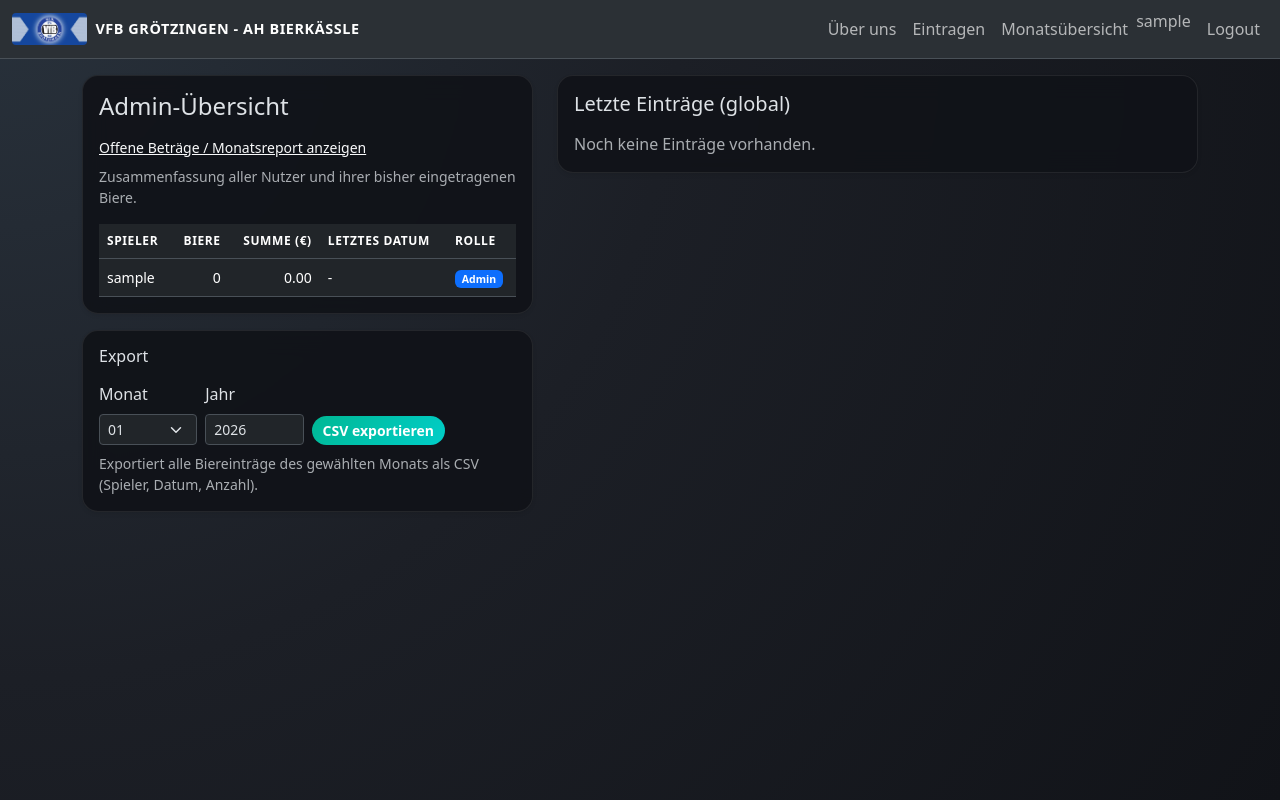
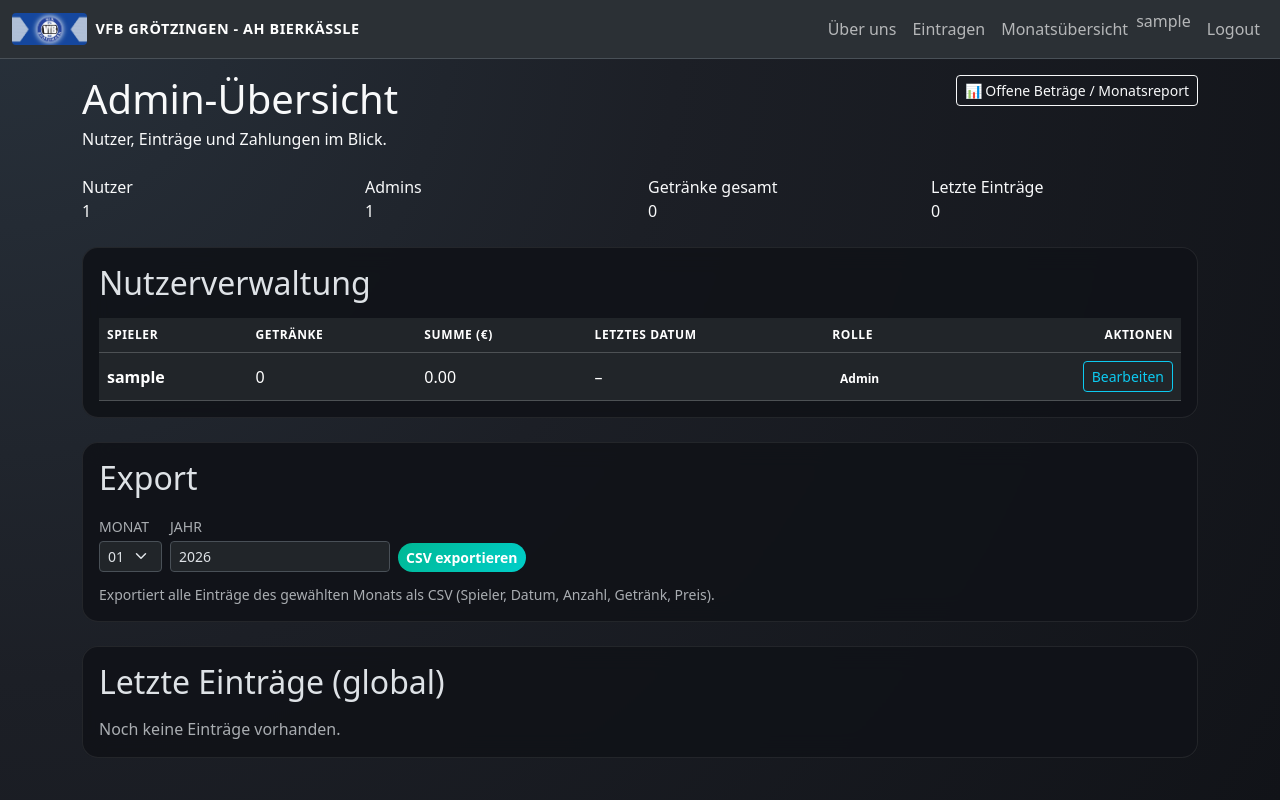
Before and after one commit to jbkunama1/hAI.VfBAHKaessle, a Flask app: page /admin in a window 1280 px wide. Run offline with Flask 3, Linux system fonts and the light colour scheme; the visitor is signed in with stand-in values (Sample User, id 1); data comes from the database, SQL or seed files in the repository; data that the repository does not hold is empty.

Commit message:
Add files via upload

```diff
--- a/app.py
+++ b/app.py
@@ -404,7 +404,7 @@
 
         users_stats = db.execute(
             """
-            SELECT u.id, u.username, u.is_admin,
+            SELECT u.id, u.username, u.telegram_id, u.is_admin,
                    COALESCE(SUM(b.amount), 0) AS beers,
                    MAX(b.drinking_date) AS last_date
             FROM users u
@@ -441,6 +441,111 @@
             beer_price=beer_price,
             drink_label=DRINK_LABEL,
         )
+
+    @app.route("/admin/user/<int:user_id>/edit", methods=["GET", "POST"])
+    @login_required
+    @admin_required
+    def admin_edit_user(user_id):
+        db = get_db()
+        admin_user = current_user()
+        user = db.execute(
+            "SELECT id, username, telegram_id, is_admin, created_at FROM users WHERE id = ?",
+            (user_id,),
+        ).fetchone()
+
+        if user is None:
+            flash("User nicht gefunden.", "warning")
+            return redirect(url_for("admin_dashboard"))
+
+        if request.method == "POST":
+            username = request.form.get("username", "").strip()
+            telegram_id_raw = request.form.get("telegram_id", "").strip()
+            new_password = request.form.get("new_password", "")
+            is_admin_checked = 1 if request.form.get("is_admin") == "on" else 0
+
+            if not username:
+                flash("Benutzername darf nicht leer sein.", "danger")
+                return render_template("admin_edit_user.html", edit_user=user)
+
+            telegram_id = None
+            if telegram_id_raw:
+                try:
+                    telegram_id = int(telegram_id_raw)
+                except ValueError:
+                    flash("Telegram-ID muss eine Zahl sein.", "danger")
+                    return render_template("admin_edit_user.html", edit_user=user)
+
+            if user["id"] == admin_user["id"] and is_admin_checked == 0:
+                flash("Du kannst dir die eigenen Admin-Rechte nicht entziehen.", "danger")
+                return render_template("admin_edit_user.html", edit_user=user)
+
+            duplicate = db.execute(
+                "SELECT id FROM users WHERE username = ? AND id != ?",
+                (username, user_id),
+            ).fetchone()
+            if duplicate:
+                flash("Benutzername ist bereits vergeben.", "danger")
+                return render_template("admin_edit_user.html", edit_user=user)
+
+            if telegram_id is not None:
+                duplicate_tg = db.execute(
+                    "SELECT id FROM users WHERE telegram_id = ? AND id != ?",
+                    (telegram_id, user_id),
+                ).fetchone()
+                if duplicate_tg:
+                    flash("Telegram-ID ist bereits einem anderen User zugeordnet.", "danger")
+                    return render_template("admin_edit_user.html", edit_user=user)
+
+            db.execute(
+                "UPDATE users SET username = ?, telegram_id = ?, is_admin = ? WHERE id = ?",
+                (username, telegram_id, is_admin_checked, user_id),
+            )
+
+            if new_password:
+                db.execute(
+                    "UPDATE users SET password_hash = ? WHERE id = ?",
+                    (generate_password_hash(new_password), user_id),
+                )
+
+            db.commit()
+            flash("User aktualisiert.", "success")
+            return redirect(url_for("admin_dashboard"))
+
+        return render_template("admin_edit_user.html", edit_user=user)
+
+    @app.route("/admin/user/<int:user_id>/delete", methods=["POST"])
+    @login_required
+    @admin_required
+    def admin_delete_user(user_id):
+        db = get_db()
+        admin_user = current_user()
+        user = db.execute(
+            "SELECT id, username, is_admin FROM users WHERE id = ?",
+            (user_id,),
+        ).fetchone()
+
+        if user is None:
+            flash("User nicht gefunden.", "warning")
+            return redirect(url_for("admin_dashboard"))
+
+        if user["is_admin"]:
+            flash("Admins dürfen nicht gelöscht werden.", "danger")
+            return redirect(url_for("admin_dashboard"))
+
+        if user["id"] == admin_user["id"]:
+            flash("Du kannst dich nicht selbst löschen.", "danger")
+            return redirect(url_for("admin_dashboard"))
+
+        db.execute(
+            "DELETE FROM payments WHERE beer_id IN (SELECT id FROM beers WHERE user_id = ?)",
+            (user_id,),
+        )
+        db.execute("DELETE FROM beers WHERE user_id = ?", (user_id,))
+        db.execute("DELETE FROM users WHERE id = ?", (user_id,))
+        db.commit()
+
+        flash(f"User '{user['username']}' wurde gelöscht.", "info")
+        return redirect(url_for("admin_dashboard"))
 
     @app.route("/admin/entry/<int:entry_id>/edit", methods=["GET", "POST"])
     @login_required
--- a/templates/admin_dashboard.html
+++ b/templates/admin_dashboard.html
@@ -1,42 +1,83 @@
 {% extends 'base.html' %}
 {% block content %}
-<div class="row g-4">
-  <div class="col-12 col-lg-5">
-    <div class="card shadow-sm">
+<div class="admin-header d-flex flex-wrap justify-content-between align-items-start gap-3 mb-4">
+  <div>
+    <h1 class="admin-title mb-1">Admin-Übersicht</h1>
+    <p class="admin-subtitle mb-0">Nutzer, Einträge und Zahlungen im Blick.</p>
+  </div>
+  <a href="{{ url_for('admin_report_balances') }}" class="btn btn-outline-light btn-sm">
+    📊 Offene Beträge / Monatsreport
+  </a>
+</div>
+
+<div class="row g-3 mb-4">
+  <div class="col-6 col-md-3">
+    <div class="stat-card">
+      <div class="stat-label">Nutzer</div>
+      <div class="stat-value">{{ users_stats|length }}</div>
+    </div>
+  </div>
+  <div class="col-6 col-md-3">
+    <div class="stat-card">
+      <div class="stat-label">Admins</div>
+      <div class="stat-value">{{ users_stats|selectattr('is_admin')|list|length }}</div>
+    </div>
+  </div>
+  <div class="col-6 col-md-3">
+    <div class="stat-card">
+      <div class="stat-label">Getränke gesamt</div>
+      <div class="stat-value">{{ users_stats|sum(attribute='beers') }}</div>
+    </div>
+  </div>
+  <div class="col-6 col-md-3">
+    <div class="stat-card">
+      <div class="stat-label">Letzte Einträge</div>
+      <div class="stat-value">{{ recent_entries|length }}</div>
+    </div>
+  </div>
+</div>
+
+<div class="card mb-4">
   <div class="card-body">
-        <h1 class="h4 mb-3">Admin-Übersicht</h1>
-        <p class="small mb-2">
-          <a href="{{ url_for('admin_report_balances') }}" class="link-light">
-            Offene Beträge / Monatsreport anzeigen
-          </a>
-        </p>
-        <p class="small text-muted mb-3">
-          Zusammenfassung aller Nutzer und ihrer bisher eingetragenen Biere.
-        </p>
-        <div class="table-responsive small">
-          <table class="table align-middle mb-0">
+    <div class="d-flex justify-content-between align-items-center mb-3">
+      <h2 class="section-title mb-0">Nutzerverwaltung</h2>
+    </div>
+    <div class="table-responsive">
+      <table class="table table-dark table-hover align-middle admin-table mb-0">
         <thead>
           <tr>
             <th>Spieler</th>
-                <th class="text-end">Biere</th>
-                <th class="text-end">Summe (€)</th>
+            <th>Getränke</th>
+            <th>Summe (€)</th>
             <th>Letztes Datum</th>
             <th>Rolle</th>
+            <th class="text-end">Aktionen</th>
           </tr>
         </thead>
         <tbody>
           {% for u in users_stats %}
           <tr>
-                  <td>{{ u.username }}</td>
-                  <td class="text-end">{{ u.beers }}</td>
-                  <td class="text-end">{{ '%.2f'|format((u.beers or 0) * beer_price) }}</td>
-                  <td>{{ u.last_date or '-' }}</td>
+            <td class="fw-semibold">{{ u.username }}</td>
+            <td>{{ u.beers }}</td>
+            <td>{{ '%.2f'|format((u.beers or 0) * beer_price) }}</td>
+            <td>{{ u.last_date or '–' }}</td>
             <td>
               {% if u.is_admin %}
-                      <span class="badge bg-primary">Admin</span>
+                <span class="badge badge-admin">Admin</span>
               {% else %}
-                      <span class="badge bg-secondary">User</span>
+                <span class="badge badge-user">User</span>
               {% endif %}
+            </td>
+            <td class="text-end">
+              <div class="d-inline-flex gap-2">
+                <a href="{{ url_for('admin_edit_user', user_id=u.id) }}" class="btn btn-sm btn-outline-info">Bearbeiten</a>
+                {% if not u.is_admin %}
+                <form method="post" action="{{ url_for('admin_delete_user', user_id=u.id) }}" class="d-inline"
+                      onsubmit="return confirm('User \'{{ u.username }}\' wirklich löschen?');">
+                  <button type="submit" class="btn btn-sm btn-outline-danger">Löschen</button>
+                </form>
+                {% endif %}
+              </div>
             </td>
           </tr>
           {% endfor %}
@@ -46,78 +87,66 @@
   </div>
 </div>
 
-    <div class="card shadow-sm mt-3">
+<div class="card mb-4">
   <div class="card-body">
-        <h2 class="h6 mb-3">Export</h2>
-        <form class="row gy-2 gx-2 align-items-end" method="get" action="{{ url_for('admin_export_month') }}">
-          <div class="col-4 col-sm-3">
-            <label class="form-label form-label-sm" for="month">Monat</label>
+    <h2 class="section-title mb-3">Export</h2>
+    <form method="get" action="{{ url_for('admin_export_month') }}" class="row g-2 align-items-end">
+      <div class="col-auto">
+        <label class="form-label small text-uppercase text-muted mb-1" for="month">Monat</label>
         <select id="month" name="month" class="form-select form-select-sm">
           {% for m in range(1, 13) %}
           <option value="{{ m }}">{{ '%02d'|format(m) }}</option>
           {% endfor %}
         </select>
       </div>
-          <div class="col-4 col-sm-3">
-            <label class="form-label form-label-sm" for="year">Jahr</label>
-            <input id="year" name="year" type="number" class="form-control form-control-sm"
-                   value="{{ now().year if false else 2026 }}">
+      <div class="col-auto">
+        <label class="form-label small text-uppercase text-muted mb-1" for="year">Jahr</label>
+        <input id="year" name="year" type="number" class="form-control form-control-sm" value="2026">
       </div>
-          <div class="col-4 col-sm-4">
-            <button type="submit" class="btn btn-sm btn-primary w-100">CSV exportieren</button>
+      <div class="col-auto">
+        <button type="submit" class="btn btn-primary btn-sm">CSV exportieren</button>
+      </div>
+      <div class="col-12">
+        <p class="text-muted small mb-0 mt-1">Exportiert alle Einträge des gewählten Monats als CSV (Spieler, Datum, Anzahl, Getränk, Preis).</p>
       </div>
     </form>
-        <p class="small text-muted mt-2 mb-0">
-          Exportiert alle Biereinträge des gewählten Monats als CSV (Spieler, Datum, Anzahl).
-        </p>
-      </div>
   </div>
 </div>
 
-  <div class="col-12 col-lg-7">
-    <div class="card shadow-sm">
+<div class="card">
   <div class="card-body">
-        <h2 class="h5 mb-3">Letzte Einträge (global)</h2>
+    <h2 class="section-title mb-3">Letzte Einträge (global)</h2>
     {% if recent_entries %}
-          <div class="table-responsive small">
-            <table class="table table-sm align-middle mb-0">
+    <div class="table-responsive">
+      <table class="table table-dark table-hover align-middle admin-table mb-0">
         <thead>
           <tr>
             <th>Spieler</th>
             <th>Datum</th>
-                  <th class="text-end">Biere</th>
+            <th>Getränk</th>
+            <th>Anzahl</th>
             <th>Erfasst am</th>
-                  <th>Bezahlt</th>
-                  <th>Zahlart</th>
+            <th>Zahlung</th>
             <th class="text-end">Aktionen</th>
           </tr>
         </thead>
         <tbody>
           {% for e in recent_entries %}
           <tr>
-                    <td>{{ e.username }}</td>
+            <td class="fw-semibold">{{ e.username }}</td>
             <td>{{ e.drinking_date }}</td>
-                    <td class="text-end">{{ e.amount }}</td>
+            <td>{{ drink_label.get(e.drink_type, e.drink_type) }}</td>
+            <td>{{ e.amount }}</td>
             <td>{{ e.created_at }}</td>
             <td>
-                      <form method="post"
-                            action="{{ url_for('update_payment', entry_id=e.id) }}"
-                            class="d-flex align-items-center gap-1">
-                        <input type="checkbox"
-                               name="is_paid"
-                               class="form-check-input"
-                               {% if e.is_paid %}checked{% endif %}
-                               onchange="this.form.submit()">
-                        <noscript>
-                          <button type="submit" class="btn btn-sm btn-outline-secondary">
-                            Speichern
-                          </button>
-                        </noscript>
-                    </td>
-                    <td>
-                        <select name="method"
-                                class="form-select form-select-sm"
-                                onchange="this.form.submit()">
+              <form method="post" action="{{ url_for('update_payment', entry_id=e.id) }}" class="d-flex align-items-center gap-2 payment-form">
+                <input type="checkbox" name="is_paid" class="form-check-input" {% if e.is_paid %}checked{% endif %} onchange="this.form.submit()">
+                {% if e.is_paid %}
+                  <span class="badge badge-paid">bezahlt</span>
+                {% else %}
+                  <span class="badge badge-open">offen</span>
+                {% endif %}
+                <select name="method" class="form-select form-select-sm" onchange="this.form.submit()">
                   <option value="">–</option>
                   <option value="BAR" {% if e.payment_method == 'BAR' %}selected{% endif %}>Bar</option>
                   <option value="PAYPAL" {% if e.payment_method == 'PAYPAL' %}selected{% endif %}>PayPal</option>
@@ -125,14 +154,11 @@
               </form>
             </td>
             <td class="text-end">
-                      <div class="btn-group btn-group-sm" role="group">
-                        <a href="{{ url_for('admin_edit_entry', entry_id=e.id) }}"
-                           class="btn btn-outline-secondary">Ändern</a>
-                        <form method="post"
-                              action="{{ url_for('admin_delete_entry', entry_id=e.id) }}"
-                              class="d-inline"
+              <div class="d-inline-flex gap-2">
+                <a href="{{ url_for('admin_edit_entry', entry_id=e.id) }}" class="btn btn-sm btn-outline-info">Ändern</a>
+                <form method="post" action="{{ url_for('admin_delete_entry', entry_id=e.id) }}" class="d-inline"
                       onsubmit="return confirm('Eintrag wirklich löschen?');">
-                          <button type="submit" class="btn btn-outline-danger">Löschen</button>
+                  <button type="submit" class="btn btn-sm btn-outline-danger">Löschen</button>
                 </form>
               </div>
             </td>
@@ -146,6 +172,4 @@
     {% endif %}
   </div>
 </div>
-  </div>
-</div>
 {% endblock %}
```
Also changed, not shown: static/style_addon.css (added, +127 -0 lines), templates/admin_edit_user.html (added, +41 -0 lines). Lines whose indentation alone changed are shown as unchanged.
